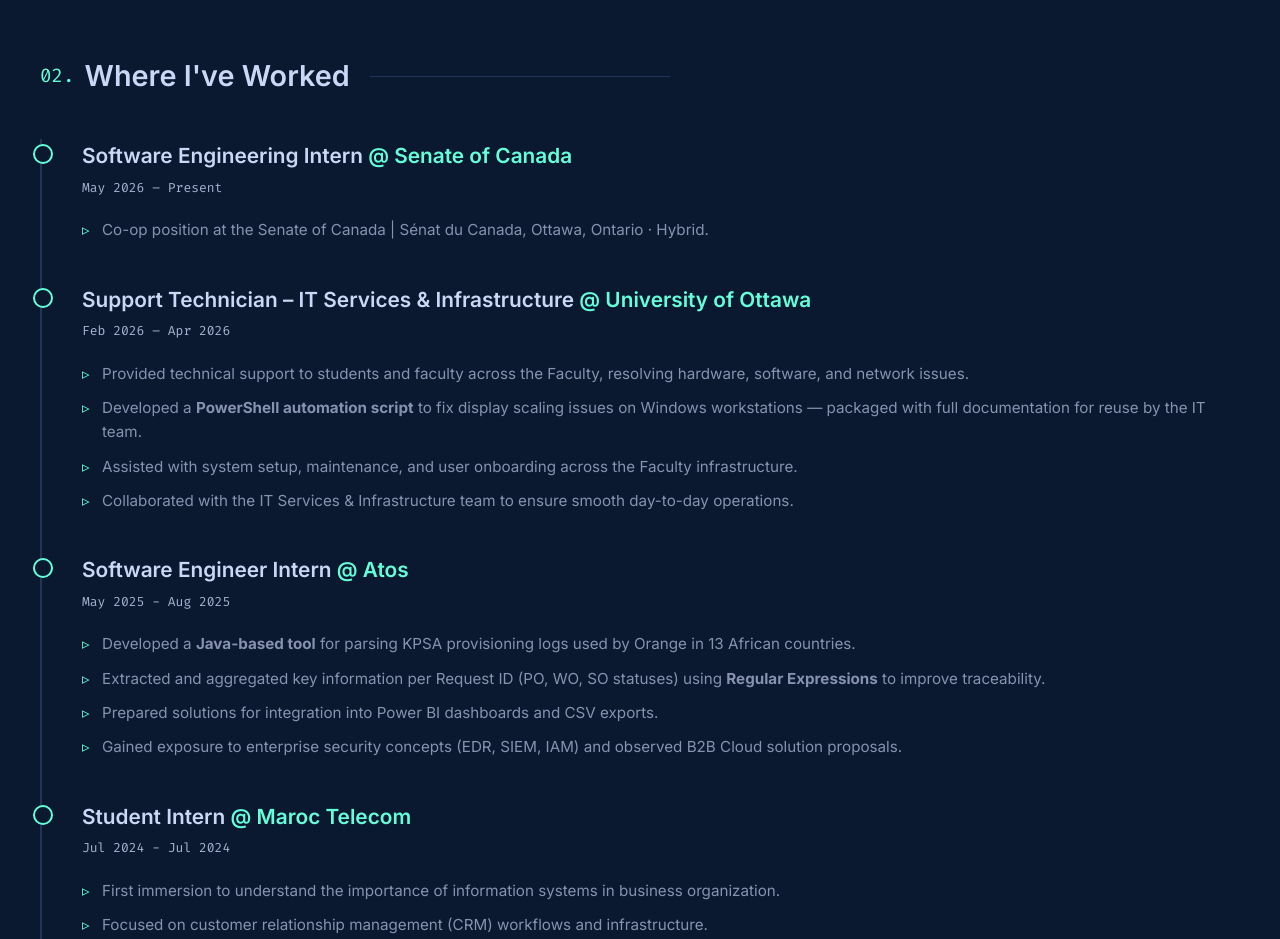
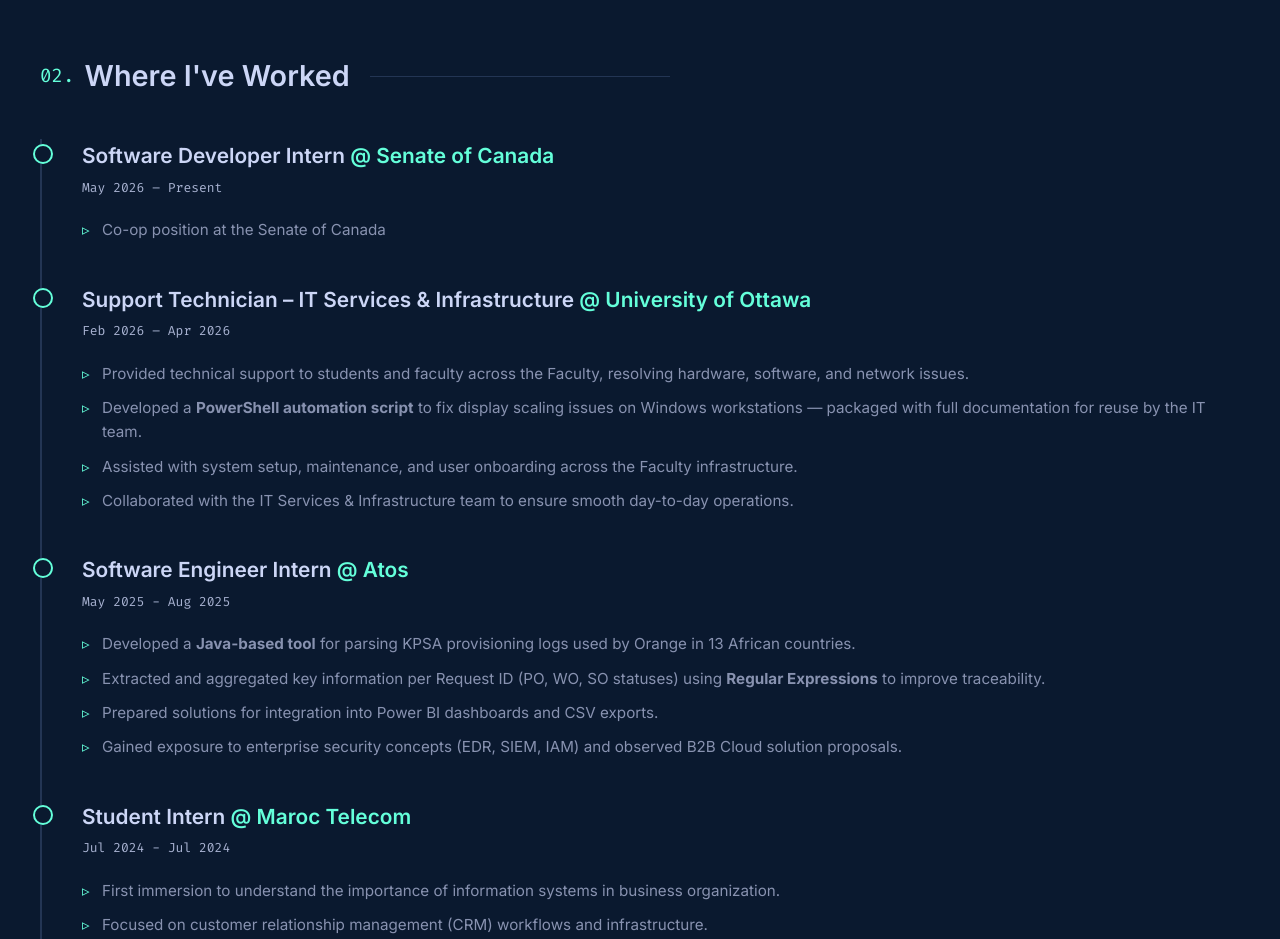
Before and after one commit to Saadix-1/Portfolio, a plain HTML site: page index.html in a window 1280 px wide. Shown: the part 1460-2399 px from the top of the page. Drawn offline with Linux system fonts and the light colour scheme.

Commit message:
small fixes

```diff
--- a/index.html
+++ b/index.html
@@ -108,11 +108,11 @@
             <!-- Senate of Canada -->
             <div class="job-card">
                 <div class="job-header">
-                    <h4>Software Engineering Intern <span class="company">@ Senate of Canada</span></h4>
+                    <h4>Software Developer Intern <span class="company">@ Senate of Canada</span></h4>
                     <span class="job-date">May 2026 – Present</span>
                 </div>
                 <ul class="job-description">
-                    <li>Co-op position at the Senate of Canada | Sénat du Canada, Ottawa, Ontario · Hybrid.</li>
+                    <li>Co-op position at the Senate of Canada </li>
                 </ul>
             </div>
 
```
